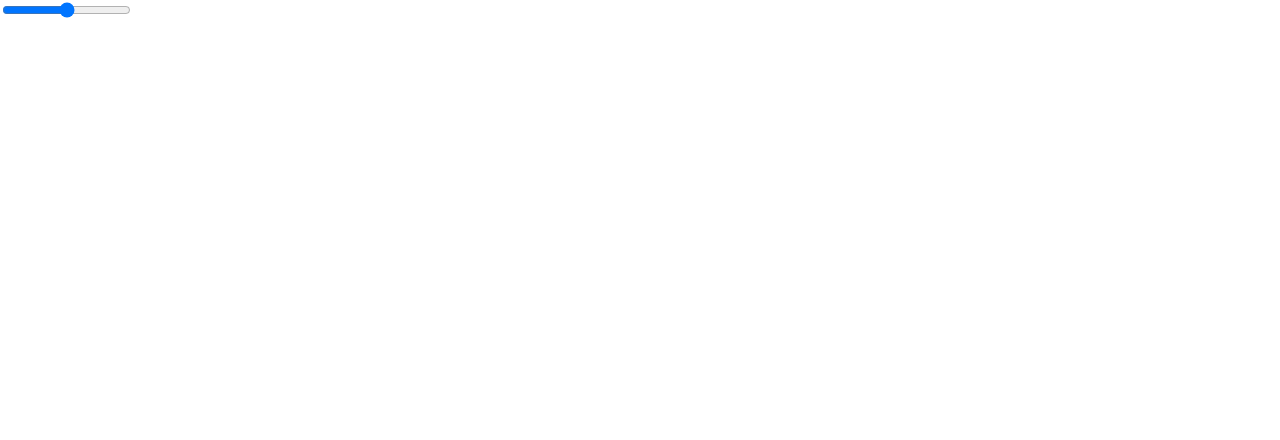
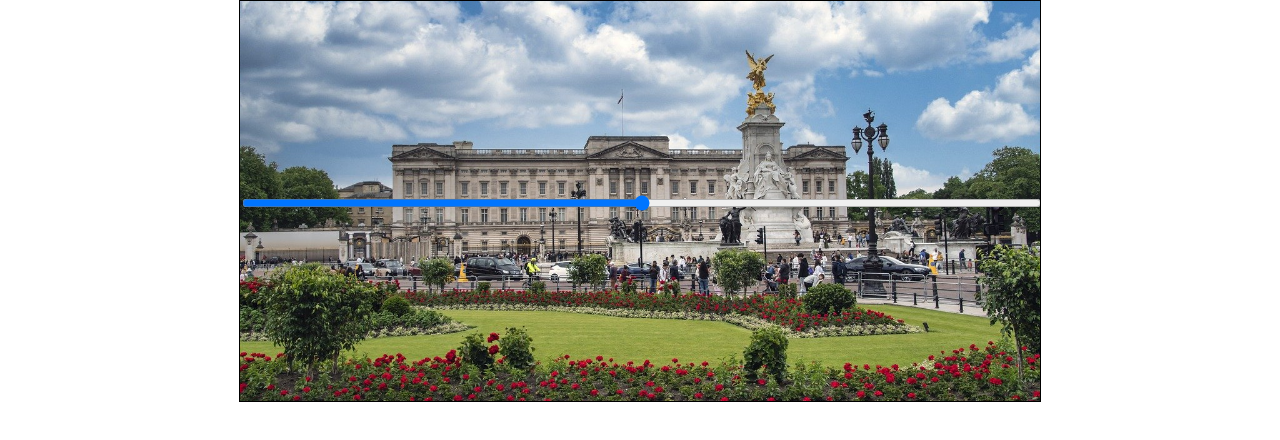
Before and after one commit to Aayush-Koju/before-after-slider, a React (Create React App) app: page / in a window 1280 px wide. Shown: the top 440 px of the page. Built offline with nearby package versions, Linux system fonts and the light colour scheme.

Commit message:
added slider styled

```diff
--- a/src/components/slider/BeforeAfterSlider.css
+++ b/src/components/slider/BeforeAfterSlider.css
@@ -0,0 +1,48 @@
+.container {
+    position: relative;
+    width: 100%;
+    max-width: 800px;
+    height: 400px;
+    border: 1px solid black;
+    margin: 0 auto;
+    overflow: hidden;
+}
+
+.before, .after {
+    position: absolute;
+    top: 0;
+    left: 0;
+    height: 100%;
+    background-size: cover;
+    background-position: center;
+}
+
+.before {
+    background-image: url('../../../public/images/castle.jpg');
+}
+
+.after {
+    background-image: url('../../../public/images/london.jpg');
+    width: 100%;
+}
+
+
+
+.slider {
+    position: absolute;
+    top:50%;
+    left: 0;
+    width: 100%;
+    transform: translateY(-50%);
+    z-index: 1;
+    pointer-events: none;
+}
+
+.slider::-webkit-slider-thumb {
+    pointer-events: all;
+    width: 20px;
+    height: 20px;
+    background: wheat;
+    border-radius: 50%;
+    cursor: pointer;
+}
--- a/src/components/slider/BeforeAfterSlider.js
+++ b/src/components/slider/BeforeAfterSlider.js
@@ -1,16 +1,23 @@
+import React, { useState, useRef, useEffect } from "react";
 import "./BeforeAfterSlider.css";
 
 export default function BeforeAfterSlider() {
+  const [sliderPosition, setSliderPosition] = useState(50);
+  const containerRef = useRef(null);
+
+  const handleSliderChange = (e) => {
+    setSliderPosition(e.target.value);
+  };
+
   return (
-    <div className="container">
-      <div className="before"></div>
+    <div className="container" ref={containerRef}>
+      <div className="before" style={{ width: `${sliderPosition}%` }}></div>
       <div className="after"></div>
       <input
         type="range"
-        // min="1"
-        // max="100"
-        // value="50"
         className="slider"
+        value={sliderPosition}
+        onChange={handleSliderChange}
       ></input>
     </div>
   );
```
